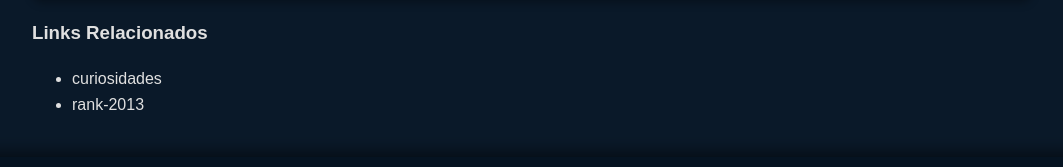
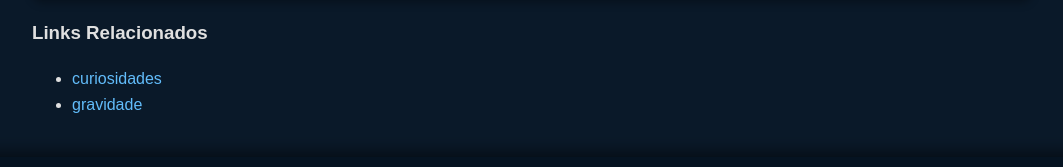
Before and after one commit to lucasFarias072/mock-web-page-gravidade-avaliacao, a plain HTML site: page index.html in a window 1280 px wide. Shown: the part 1633-1800 px from the top of the page, without its empty margins (108-1171 px from the left). Drawn offline with Linux system fonts and the light colour scheme.

Commit message:
new urls

```diff
--- a/index.html
+++ b/index.html
@@ -230,8 +230,9 @@
 
         <h3>Links Relacionados</h3>
         <ul>
-            <li><a href="https://lucasfarias072.github.io/mock-web-page-gravidade-curiosidades/"></a>curiosidades</li>
-            <li><a href="https://lucasfarias072.github.io/mock-web-page-gravidade-rank-2013/"></a>rank-2013</li>
+            <li><a href="https://lucasfarias072.github.io/mock-web-page-gravidade-curiosidades/">curiosidades</a></li>
+            <li><a href="https://lucasfarias072.github.io/mock-web-page-gravidade/">gravidade</a></li>
+
         </ul>
     </div>
     <footer>
```
